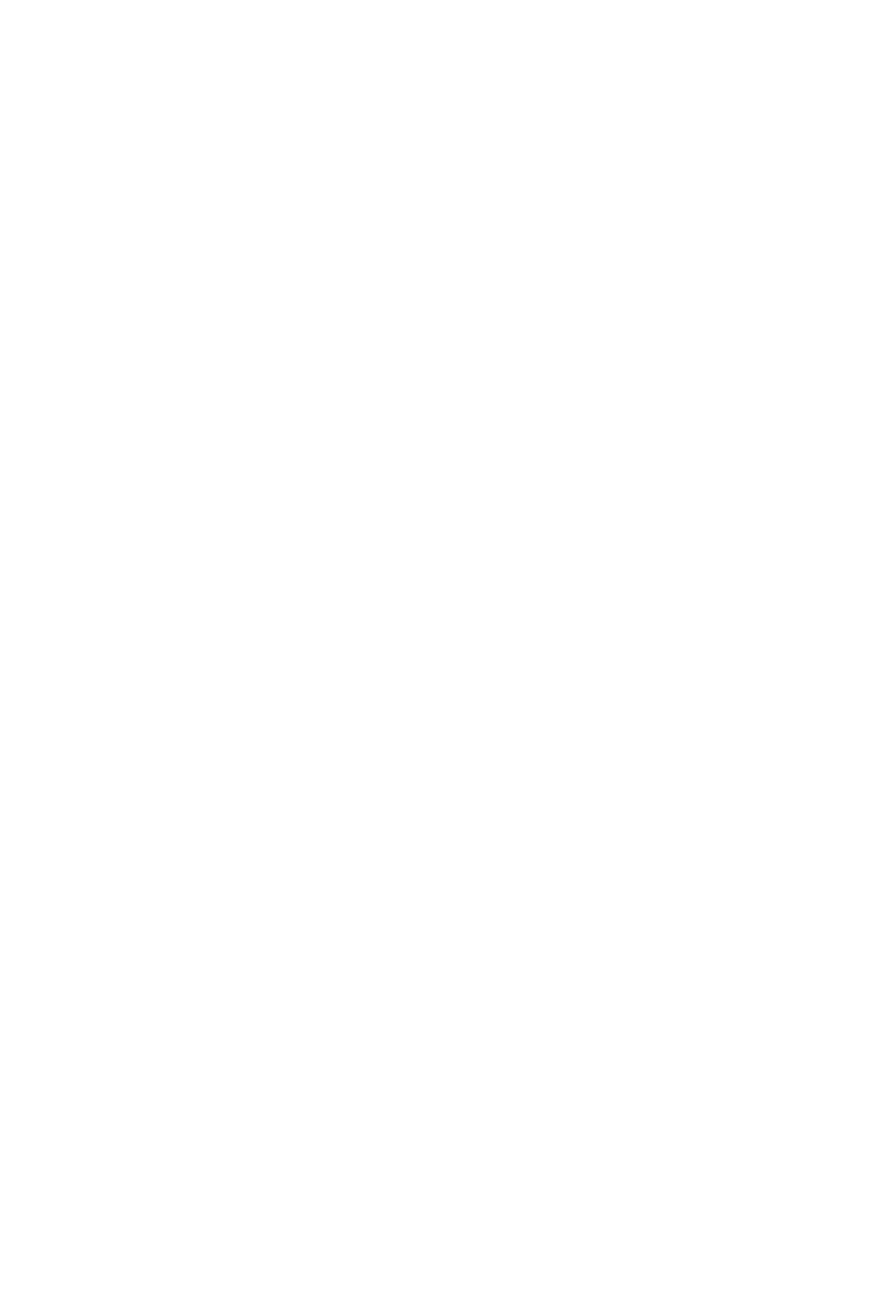
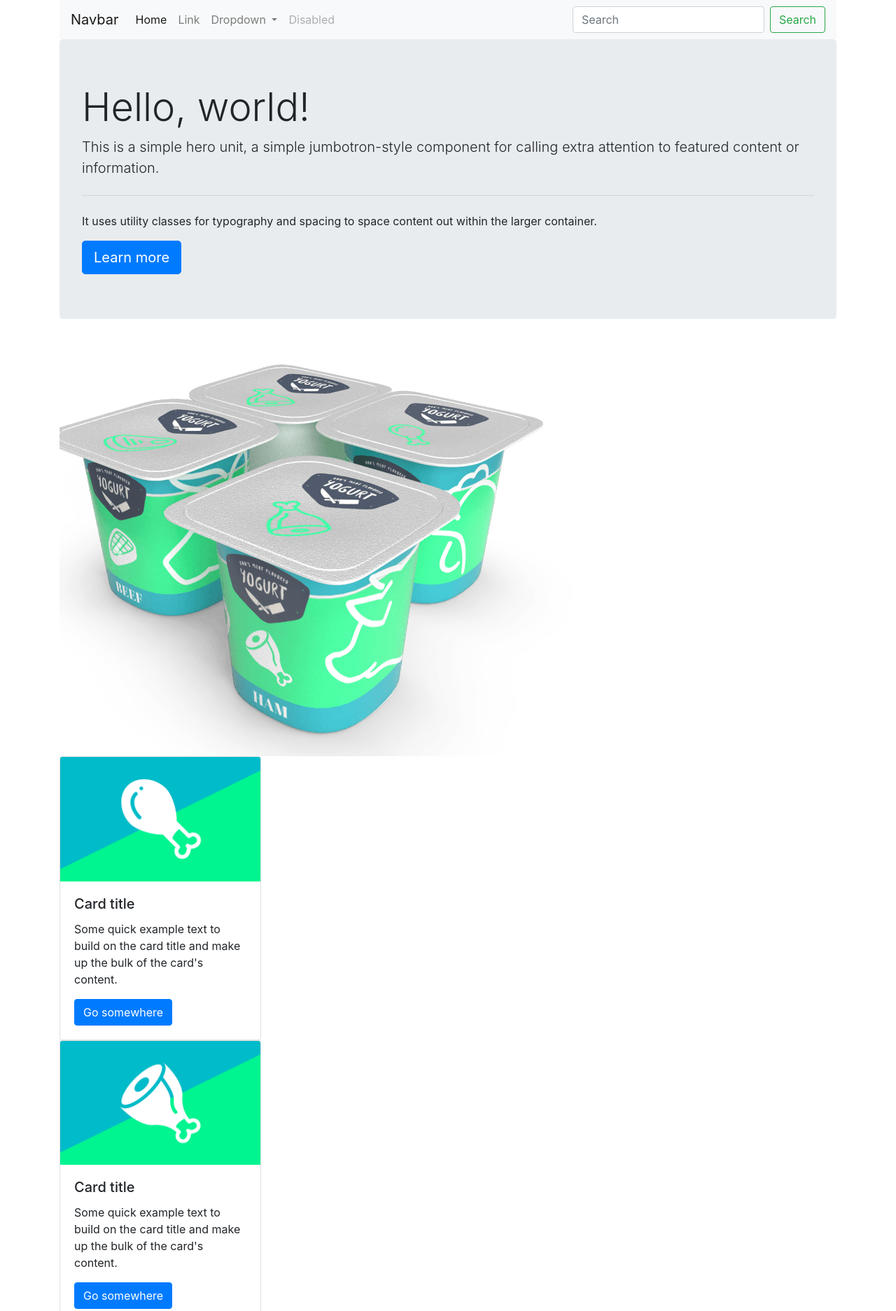
Before and after one commit to Alais555/YogurtBootstrap, a plain HTML site: page index.html in a window 1280 px wide. Shown: the top 1874 px of the page at 70% size. Before the commit the page ends 800 px from the top, so only its background shows below. Drawn offline with nearby package versions, Linux system fonts and the light colour scheme.

Commit message:
add iamges and compponets

```diff
--- a/index.html
+++ b/index.html
@@ -12,9 +12,118 @@
 </head>
 
 <body>
+  <div class="container">
+
+    <!-- Navbar -->
+    <nav class="navbar navbar-expand-lg navbar-light bg-light">
+      <a class="navbar-brand" href="#">Navbar</a>
+      <button class="navbar-toggler" type="button" data-toggle="collapse" data-target="#navbarSupportedContent"
+        aria-controls="navbarSupportedContent" aria-expanded="false" aria-label="Toggle navigation">
+        <span class="navbar-toggler-icon"></span>
+      </button>
+
+      <div class="collapse navbar-collapse" id="navbarSupportedContent">
+        <ul class="navbar-nav mr-auto">
+          <li class="nav-item active">
+            <a class="nav-link" href="#">Home <span class="sr-only">(current)</span></a>
+          </li>
+          <li class="nav-item">
+            <a class="nav-link" href="#">Link</a>
+          </li>
+          <li class="nav-item dropdown">
+            <a class="nav-link dropdown-toggle" href="#" id="navbarDropdown" role="button" data-toggle="dropdown"
+              aria-haspopup="true" aria-expanded="false">
+              Dropdown
+            </a>
+            <div class="dropdown-menu" aria-labelledby="navbarDropdown">
+              <a class="dropdown-item" href="#">Action</a>
+              <a class="dropdown-item" href="#">Another action</a>
+              <div class="dropdown-divider"></div>
+              <a class="dropdown-item" href="#">Something else here</a>
+            </div>
+          </li>
+          <li class="nav-item">
+            <a class="nav-link disabled" href="#" tabindex="-1" aria-disabled="true">Disabled</a>
+          </li>
+        </ul>
+        <form class="form-inline my-2 my-lg-0">
+          <input class="form-control mr-sm-2" type="search" placeholder="Search" aria-label="Search">
+          <button class="btn btn-outline-success my-2 my-sm-0" type="submit">Search</button>
+        </form>
+      </div>
+    </nav>
 
 
 
+    <!-- Jumbotron -->
+    <div class="jumbotron">
+      <h1 class="display-4">Hello, world!</h1>
+      <p class="lead">This is a simple hero unit, a simple jumbotron-style component for calling extra attention to
+        featured content or information.</p>
+      <hr class="my-4">
+      <p>It uses utility classes for typography and spacing to space content out within the larger container.</p>
+      <a class="btn btn-primary btn-lg" href="#" role="button">Learn more</a>
+    </div>
+
+    <!-- Carousel -->
+
+    <div id="carouselExampleControls" class="carousel slide" data-ride="carousel">
+      <div class="carousel-inner">
+        <div class="carousel-item active">
+          <img src="images/yogurt-1.png" class="d-block w-100" alt="...">
+        </div>
+        <div class="carousel-item">
+          <img src="images/yogurt-2.png" class="d-block w-100" alt="...">
+        </div>
+        <div class="carousel-item">
+          <img src="images/yogurt-3.png" class="d-block w-100" alt="...">
+        </div>
+      </div>
+      <a class="carousel-control-prev" href="#carouselExampleControls" role="button" data-slide="prev">
+        <span class="carousel-control-prev-icon" aria-hidden="true"></span>
+        <span class="sr-only">Previous</span>
+      </a>
+      <a class="carousel-control-next" href="#carouselExampleControls" role="button" data-slide="next">
+        <span class="carousel-control-next-icon" aria-hidden="true"></span>
+        <span class="sr-only">Next</span>
+      </a>
+    </div>
+
+    <!-- Card -->
+
+    <div class="card" style="width: 18rem;">
+      <img src="images/product1.png" class="card-img-top" alt="...">
+      <div class="card-body">
+        <h5 class="card-title">Card title</h5>
+        <p class="card-text">Some quick example text to build on the card title and make up the bulk of the card's
+          content.</p>
+        <a href="#" class="btn btn-primary">Go somewhere</a>
+      </div>
+    </div>
+
+    <div class="card" style="width: 18rem;">
+      <img src="images/product2.png" class="card-img-top" alt="...">
+      <div class="card-body">
+        <h5 class="card-title">Card title</h5>
+        <p class="card-text">Some quick example text to build on the card title and make up the bulk of the card's
+          content.</p>
+        <a href="#" class="btn btn-primary">Go somewhere</a>
+      </div>
+    </div>
+
+    <div class="card" style="width: 18rem;">
+      <img src="images/product3.png" class="card-img-top" alt="...">
+      <div class="card-body">
+        <h5 class="card-title">Card title</h5>
+        <p class="card-text">Some quick example text to build on the card title and make up the bulk of the card's
+          content.</p>
+        <a href="#" class="btn btn-primary">Go somewhere</a>
+      </div>
+    </div>
+
+
+
+  </div>
 
   <!-- Bootstrap 4.5v JS -->
   <script src="https://code.jquery.com/jquery-3.5.1.slim.min.js"
```
Also changed, not shown: images/headshot-dan.jpg (added), images/hero1.png (added), images/logo-dans-meat-yogurt.svg (added), images/product1.png (added), images/product2.png (added), images/product3.png (added), images/yogurt-1.png (added), images/yogurt-2.png (added), images/yogurt-3.png (added), 2 other files.
